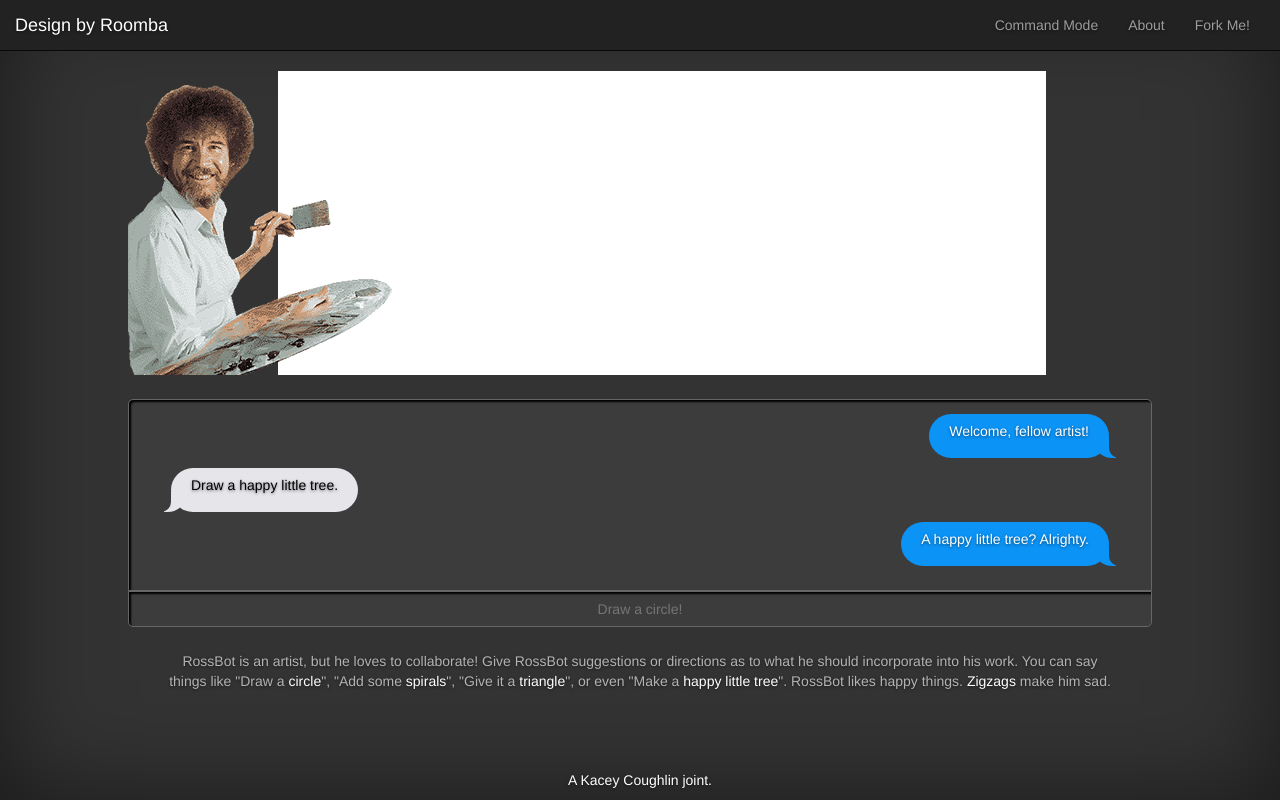
After one commit to Kaceykaso/design_by_roomba, a PHP site: page /rossbot.php in a window 1280 px wide. The commit adds this page. Run offline with PHP 8.4, Linux system fonts and the light colour scheme; some libraries are stand-ins or nearby versions.

Commit message:
Uploading img

```diff
--- a/css/custom.css
+++ b/css/custom.css
@@ -28,6 +28,7 @@ html,
 body {
   height: 100%;
   background-color: #333;
+  font-family: "Helvetica Neue";
 }
 body {
   color: #fff;
@@ -39,7 +40,7 @@ body {
 	margin-top: 10vh;
 }
 .middle {
-margin-top: 0;
+	margin-top: 0;
 }
 /*
  * Graph
@@ -59,7 +60,7 @@ margin-top: 0;
 	background: #3c3c3c;
 	box-shadow: inset 2px 2px 2px black;
 	display: table-cell;
-	height: 100%;
+	height: inherit;
 	vertical-align: bottom;
 	width: 10%;
 }
@@ -104,9 +105,6 @@ margin-top: 0;
 	opacity: 0.3;
 	-ms-filter: "progid:DXImageTransform.Microsoft.Alpha(Opacity=30)";
 	filter: alpha(opacity=30);
-	-webkit-opacity: 0.3;
-	-moz-opacity: 0.3;
-	-khtml-opacity: 0.3;
 }
 .feedback i:nth-of-type(odd) {
 	margin-right: 0.5em;
@@ -118,10 +116,140 @@ margin-top: 0;
 	opacity: 1.0;
 	-ms-filter: "progid:DXImageTransform.Microsoft.Alpha(Opacity=100)";
 	filter: alpha(opacity=100);
-	-webkit-opacity: 1.0;
-	-moz-opacity: 1.0;
-	-khtml-opacity: 1.0;
 }
+/*
+ * Bob Ross Mode
+ */
+.row {
+	margin: 0 auto;
+	position: relative;
+	width: 80vw;
+}
+.picture-container, .chat-container, .instructions {
+	margin-top: 3vh;
+}
+.picture-container {
+	height: 30vh;
+	min-height: 280px;
+	width: inherit;
+}
+.picture-container .bob {
+	background: url('../img/bob_8bit.png') left bottom no-repeat scroll;
+	height: 100%;
+	left: 0;
+	position: absolute;
+	bottom: 0;
+	width: 300px;
+	z-index: 2;
+}
+.preview-window {
+	background: #fff;
+	height: 100%;
+	left: 150px;
+	padding: 2vmin;
+	position: absolute;
+	top: 0;
+	width: 75%;
+}
+.chat-transcript, .chat {
+	background: #3c3c3c;
+	border: 1px solid #666;
+	box-shadow: inset 2px 2px 2px black;
+	padding: 0.5em;
+}
+.chat-transcript {
+	border-radius: 5px 5px 0 0;
+	max-height: 300px;
+	overflow-y: scroll;
+	line-height: 1;
+	padding: 1em 3em 1em;
+	word-break: break-word;
+}
+.clear {
+	clear: both;
+}
+.chat-transcript .bob, .chat-transcript .user {
+	border-radius:25px;
+	margin-bottom: 10px;
+	position:relative;
+	padding:10px 20px 0;
+}
+.clear {clear: both}
+.chat-transcript .bob {
+	position:relative;
+	padding:10px 20px;
+	color:white;
+	background:#0B93F6;
+	border-radius:25px;
+	float: right;
+}
+.chat-transcript .bob:before {
+		content:"";
+		position:absolute;
+		z-index:0;
+		bottom:-2px;
+		right:-7px;
+		height:20px;
+		border-right:20px solid #0B93F6;
+		border-bottom-left-radius: 16px 14px;
+		transform:translate(0, -2px);
+}
+.chat-transcript .bob:after {
+		content:"";
+		position:absolute;
+		z-index4;
+		bottom:-2px;
+		right:-56px;
+		width:26px;
+		height:20px;
+		background:#3c3c3c;
+		border-bottom-left-radius: 10px;
+		transform:translate(-30px, -2px);
+}
+.chat-transcript .user {
+	position:relative;
+	padding:10px 20px;
+	background:#E5E5EA;
+	border-radius:25px;
+	color: black;
+  float: left;
+}
+.chat-transcript .user:before {
+		content:"";
+		position:absolute;
+		z-index:4;
+		bottom:-2px;
+		left:-7px;
+		height:20px;
+		border-left:20px solid #E5E5EA;
+		border-bottom-right-radius: 16px 14px;
+		transform:translate(0, -2px);
+}
+.chat-transcript .user:after {
+		content:"";
+		position:absolute;
+		z-index:5;
+		bottom:-2px;
+		left:4px;
+		width:26px;
+		height:20px;
+		background:#3c3c3c;
+		border-bottom-right-radius: 10px;
+		transform:translate(-30px, -2px);
+}
+.chat {
+	border-radius: 0 0 5px 5px;
+	text-align: center;
+	width: 100%;
+}
+.instructions {
+	color: #b3b3b3;
+	padding: 0 3vw 0;
+}
+.tag.selected {
+	background: #fad12e;
+}
+
 /*
  * Adjustments
  */
--- /dev/null
+++ b/rossbot.php
@@ -0,0 +1,161 @@
+<?php
+// Check for user input
+if (isset($_POST["chat"])) {
+	// Parse user input
+}
+
+
+// Check for keywords
+
+// Translate keywords to commands
+
+	// Give feedback that command is being executed
+
+	// Give feedback when finished
+
+// Give feedback on piece as a whole so far
+
+
+// If its been a while, chat a bit, say something Bob Ross-ish
+
+
+?>
+
+<!DOCTYPE html>
+<html lang="en">
+  <head>
+    <meta charset="utf-8">
+    <meta http-equiv="X-UA-Compatible" content="IE=edge">
+    <meta name="viewport" content="width=device-width, initial-scale=1">
+    <meta name="description" content="Design by Roomba, design by committee by design">
+    <meta name="author" content="Kacey Coughlin, kaceycoughlin@mac.com">
+    <link rel="shortcut icon" href="../../assets/ico/favicon.ico">
+
+    <title>Design by Roomba</title>
+
+    <!-- Bootstrap core CSS -->
+    <link href="https://netdna.bootstrapcdn.com/bootstrap/3.1.0/css/bootstrap.css" rel="stylesheet">
+    <link href="https://cdnjs.cloudflare.com/ajax/libs/font-awesome/4.0.3/css/font-awesome.min.css" rel="stylesheet">
+
+    <!-- Custom styles for this template -->
+    <link href="css/custom.css" rel="stylesheet">
+
+    <!-- HTML5 shim and Respond.js IE8 support of HTML5 elements and media queries -->
+    <!--[if lt IE 9]>
+      <script src="https://oss.maxcdn.com/libs/html5shiv/3.7.0/html5shiv.js"></script>
+      <script src="https://oss.maxcdn.com/libs/respond.js/1.4.2/respond.min.js"></script>
+    <![endif]-->
+  </head>
+
+  <body>
+
+		<nav class="navbar navbar-default navbar-static-top navbar-inverse" role="navigation">
+			<div class="container-fluid">
+				<!-- Mobile display -->
+			    <div class="navbar-header">
+			      <button type="button" class="navbar-toggle" data-toggle="collapse">
+			        <span class="sr-only">Toggle navigation</span>
+			        <span class="icon-bar"></span>
+			        <span class="icon-bar"></span>
+			        <span class="icon-bar"></span>
+			      </button>
+			      <a class="navbar-brand" href="index.html">Design by Roomba</a>
+			    </div>
+			    <!-- Everything else -->
+			    <div class="collapse navbar-collapse">
+			      <ul class="nav navbar-nav pull-right">
+			      	<li><a href="index.php">Command Mode</a></li>
+			        <li><a href="about.html">About</a></li>
+			        <li><a href="https://github.com/Kaceykaso/design_by_roomba/tree/gh-pages">Fork Me!</a></li>
+
+			      </ul>
+
+			    </div><!-- end .collapse -->
+			</div><!-- end .container -->
+		</nav>
+
+		<div class="container-fluid">
+          <div class="row">
+          	<div class="picture-container">
+          		<div class="bob"></div>
+          		<div class="preview-window">
+          		</div>
+          	</div>
+          </div>
+
+          <div class="row">
+	      	<div class="chat-container">
+	          	<div class="chat-transcript">
+
+	          			<div class="bob">
+	          				<p>
+	          					Welcome, fellow artist!
+	          				</p>
+	          			</div>
+	          			<div class="clear"></div>
+	          			<div class="user">
+	          				<p>
+	          					Draw a happy little tree.
+	          				</p>
+	          			</div>
+	          			<div class="clear"></div>
+	          			<div class="bob">
+	          				<p>
+	          					A happy little tree? Alrighty.
+	          				</p>
+	          			</div>
+	          			<div class="clear"></div>
+	          	</div>
+	          		<form method="post" action="" role="form">
+	          			<input type="text" class="chat" name="chat" placeholder="Draw a circle!" value="">
+	          		</form>
+	         </div>
+         </div>
+
+         <div class="row">
+	          <div class="instructions">
+	          		RossBot is an artist, but he loves to collaborate! Give RossBot suggestions or directions as to what he should incorporate into his work. You can say things like "Draw a <a class="tag">circle</a>", "Add some <a class="tag">spirals</a>", "Give it a <a class="tag">triangle</a>", or even "Make a <a class="tag">happy little tree</a>". RossBot likes happy things. <a class="tag">Zigzags</a> make him sad.
+	          </div>
+          </div>
+
+          <footer class="navbar-fixed-bottom">
+              <p>A <a href="http://www.kaceycoughlin.com/">Kacey Coughlin</a> joint.</p>
+          </footer>
+
+    </div> <!-- end .container -->
+
+    <!-- Bootstrap core JavaScript
+    ================================================== -->
+    <!-- Placed at the end of the document so the pages load faster -->
+    <script src="https://ajax.googleapis.com/ajax/libs/jquery/1.11.0/jquery.min.js"></script>
+    <script src="js/bootstrap.min.js"></script>
+    <script src="js/prefixfree.min.js"></script>
+    <script>
+    	// Add tags to chat when clicked
+    	$(document).on("click", "a.tag", function() {
+
+	    // add selected class
+	    $(this).toggleClass('selected');
+
+	    // make a collection of tags
+	    var newTag = [];
+	    $('a.tag.selected').each(function(){
+
+	        // add value;
+	        newTag.push($(this).text());
+	    });
+	    $('.chat').val(newTag.join(', '));
+	    $('.chat').focus(); // Put focus on chat
+
+	    return false;
+	});
+	// Submit form when Enter key is hit
+	$("input").keypress(function(event) {
+	    if (event.which == 13) {
+	        event.preventDefault();
+	        $("form").submit();
+	    }
+	});
+    </script>
+  </body>
+</html>
```
Also changed, not shown: index.php (+5 -14 lines), blog/2014/may/img/bob-ross-mode.png (added), img/bob_8bit.png (added), js/prefixfree.min.js (added), 3 other files.
